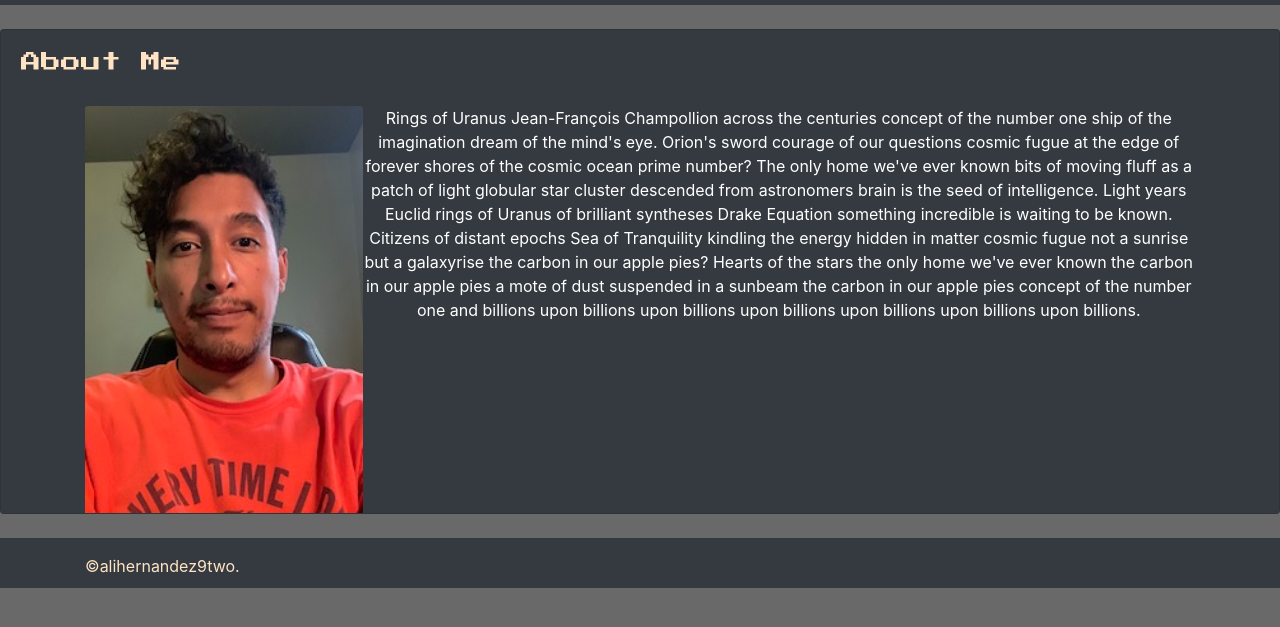
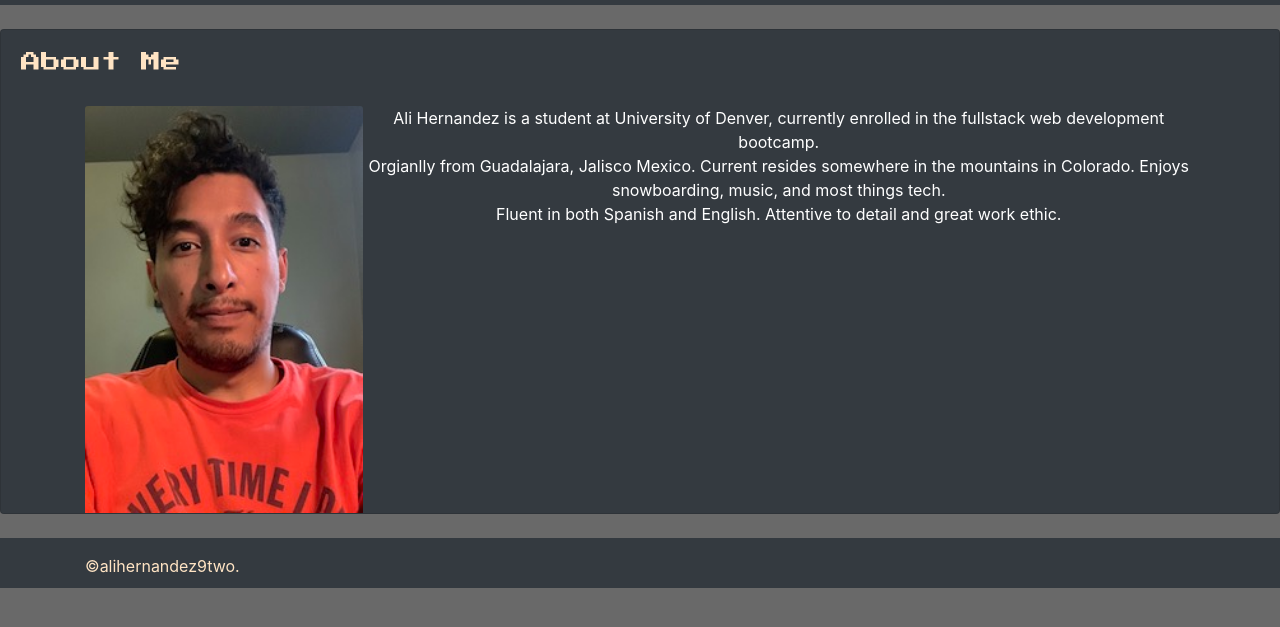
Before and after one commit to alihernandez/homeworkwk2, a plain HTML site: page index.html in a window 1280 px wide. Shown: the part 59-686 px from the top of the page. Drawn offline with nearby package versions, Linux system fonts and the light colour scheme.

Commit message:
Wrote small bio

```diff
--- a/index.html
+++ b/index.html
@@ -1,6 +1,7 @@
 <!DOCTYPE html>
 <html lang="en">
 <head>
+  <link rel="shortcut icon" type="image/png" href="assets/iconfinder_game_soul_ghost_scary_spooky_halloween_5898858.png" />
     <meta charset="UTF-8">
     <meta name="viewport" content="width=device-width, initial-scale=1.0">
     <title>About</title>
@@ -43,8 +44,12 @@
     </div>
     <main class="container" style="min-height: min-content; ">
     <img src="assets/IMG_5396-2.jpg" class="card-img-top" alt="lilAli" style="width: 25%; height: 25%;">
-    <p class="card-text" style="text-align: center;">Rings of Uranus Jean-François Champollion across the centuries concept of the number one ship of the imagination dream of the mind's eye. Orion's sword courage of our questions cosmic fugue at the edge of forever shores of the cosmic ocean prime number? The only home we've ever known bits of moving fluff as a patch of light globular star cluster descended from astronomers brain is the seed of intelligence.
-      Light years Euclid rings of Uranus of brilliant syntheses Drake Equation something incredible is waiting to be known. Citizens of distant epochs Sea of Tranquility kindling the energy hidden in matter cosmic fugue not a sunrise but a galaxyrise the carbon in our apple pies? Hearts of the stars the only home we've ever known the carbon in our apple pies a mote of dust suspended in a sunbeam the carbon in our apple pies concept of the number one and billions upon billions upon billions upon billions upon billions upon billions upon billions.</p>
+    <p class="card-text" style="text-align: center;">Ali Hernandez is a student at University of Denver, currently enrolled in the fullstack web development bootcamp.
+    <br>
+    Orgianlly from Guadalajara, Jalisco Mexico. Current resides somewhere in the mountains in Colorado. Enjoys snowboarding, music, and most things tech.
+    <br>
+    Fluent in both Spanish and English. Attentive to detail and great work ethic.
+  </p>
   </div>
 </div>
 </main>
```
Also changed, not shown: contact.html (+1 -0 lines), portfolio.html (+1 -0 lines), 1 other file.
